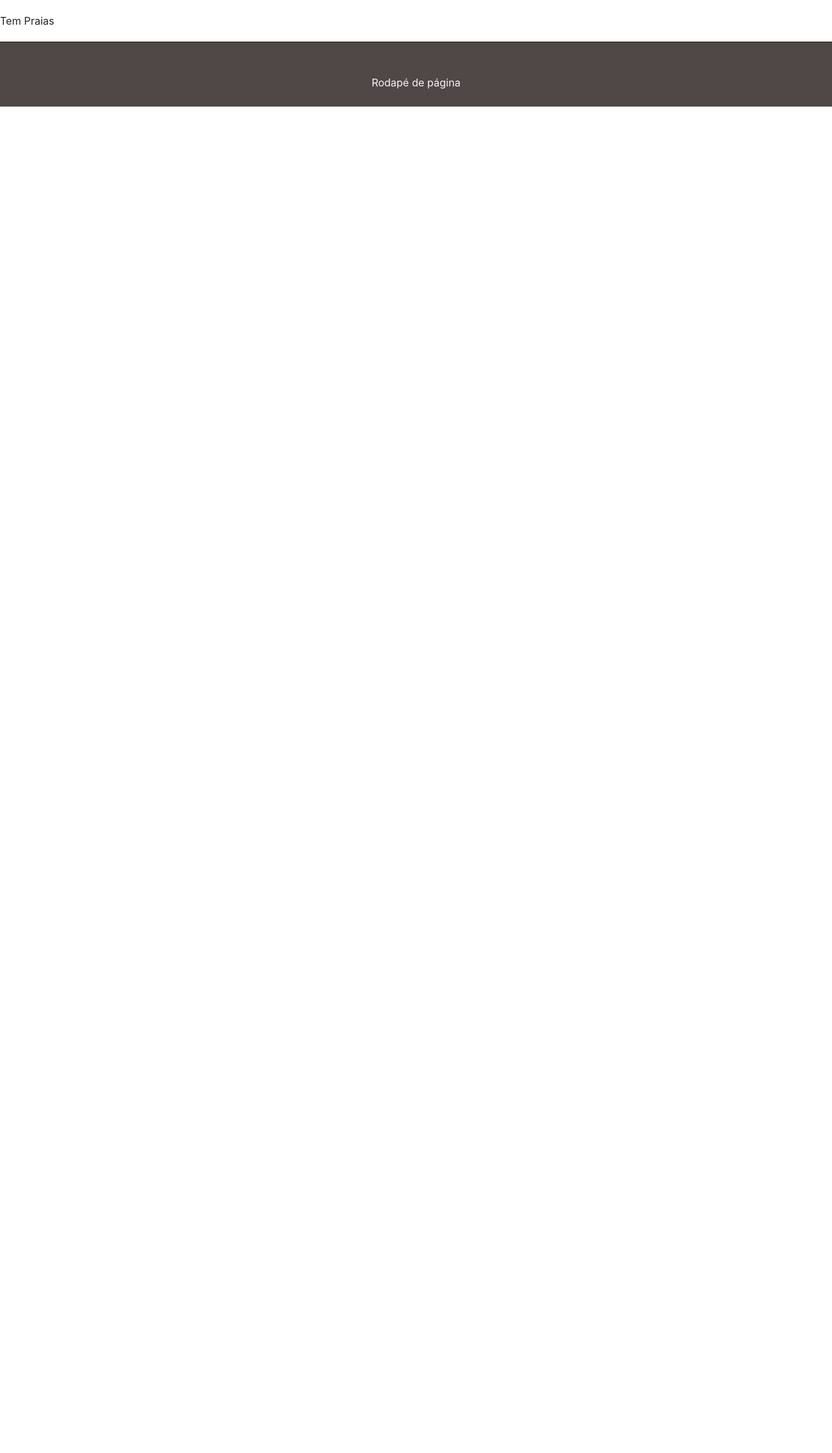
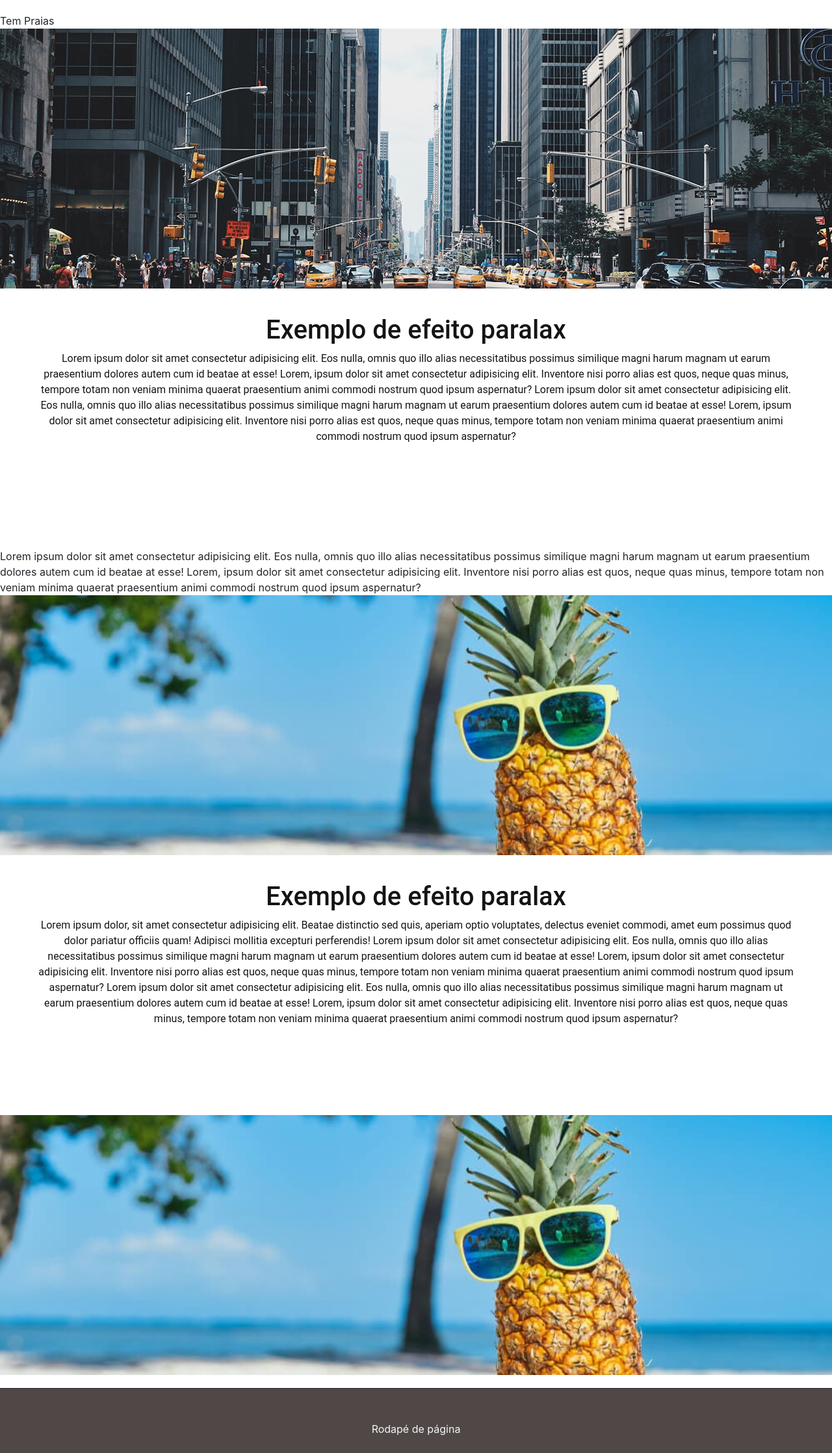
Before and after one commit to GabrielCalcada/alba-site, a Django app: page /Praias/ in a window 1280 px wide. Shown: the part 57-2293 px from the top of the page at 65% size. Before the commit the page ends 221 px from the top, so only its background shows below. Run offline with Django 3.2, Linux system fonts and the light colour scheme; parts of the project's set-up code (start-up, migrations or seed data) failed here and were passed over; some libraries are stand-ins or nearby versions.

Commit message:
Acho que fiz algo além disso, mas esse é o up do Efeito paralax no app praia.

```diff
--- a/config/settings.py
+++ b/config/settings.py
@@ -1,11 +1,8 @@
 """
 Django settings for config project.
-
 Generated by 'django-admin startproject' using Django 3.1.13.
-
 For more information on this file, see
 https://docs.djangoproject.com/en/3.1/topics/settings/
-
 For the full list of settings and their values, see
 https://docs.djangoproject.com/en/3.1/ref/settings/
 """
--- a/static/css/base.css
+++ b/static/css/base.css
@@ -205,6 +205,28 @@ a {
     letter-spacing: 1px;
 }
 
+:root{
+    --cor-primaria-succes : rgb(97, 188, 230);
+}
+
+
+
+.nav-link .dropdown-menu .dropdown-item{
+
+    border: none;
+    padding: 7px;
+    text-decoration: none;
+    cursor: pointer;
+    transition: background .3;
+
+}
+
+.nav-link .dropdown-menu .dropdown-item:hover{
+
+    background-color: var(--cor-primaria-succes);
+
+}
+
 
 /* Rodapé */
 
@@ -221,3 +243,46 @@ footer p {
     top: 50%;
     position: relative;
 }
+
+
+
+*{
+    padding: 0%;
+    margin: 0%;
+    box-sizing: border-box;
+}
+
+
+section{
+    width: 100%;
+    height: 400px;
+    text-align: center;
+    padding: 40px 4%;
+    font-family: roboto;
+    color: rgb(20, 20, 20);
+
+    background-position: center;
+    background-size: cover;
+    background-repeat: no-repeat;
+    background-attachment: fixed;
+
+}
+
+section p{
+    text-align: center;
+}
+
+h1{
+    margin-bottom: 20px;
+}
+
+
+section:nth-of-type(1){
+    background-image: url('../images/Fundo01.jpg');
+}
+section:nth-of-type(3){
+    background-image: url('../images/ferias.jpg');
+}
+section:nth-of-type(5){
+    background-image: url('../images/ferias.jpg');
+}
--- a/templates/praias.html
+++ b/templates/praias.html
@@ -4,4 +4,65 @@
 
 Tem Praias
 
+<section></section>
+
+<section>
+    <h1>Exemplo de efeito paralax</h1>
+    <p>Lorem ipsum dolor sit amet consectetur
+    adipisicing elit. Eos nulla, omnis quo illo alias
+     necessitatibus possimus similique magni harum
+     magnam ut earum praesentium dolores autem cum
+     id beatae at esse!
+    Lorem, ipsum dolor sit amet consectetur adipisicing elit.
+     Inventore nisi porro alias est quos, neque quas minus,
+     tempore totam non veniam minima quaerat praesentium animi
+     commodi nostrum quod ipsum aspernatur?
+     Lorem ipsum dolor sit amet consectetur
+     adipisicing elit. Eos nulla, omnis quo illo alias
+      necessitatibus possimus similique magni harum
+      magnam ut earum praesentium dolores autem cum
+      id beatae at esse!
+     Lorem, ipsum dolor sit amet consectetur adipisicing elit.
+      Inventore nisi porro alias est quos, neque quas minus,
+      tempore totam non veniam minima quaerat praesentium animi
+      commodi nostrum quod ipsum aspernatur?</p></section>
+      Lorem ipsum dolor sit amet consectetur
+    adipisicing elit. Eos nulla, omnis quo illo alias
+     necessitatibus possimus similique magni harum
+     magnam ut earum praesentium dolores autem cum
+     id beatae at esse!
+    Lorem, ipsum dolor sit amet consectetur adipisicing elit.
+     Inventore nisi porro alias est quos, neque quas minus,
+     tempore totam non veniam minima quaerat praesentium animi
+     commodi nostrum quod ipsum aspernatur?
+
+<section></section>
+
+<section>
+    <h1>Exemplo de efeito paralax
+    </h1>
+    <p>Lorem ipsum dolor, sit amet consectetur adipisicing
+    elit. Beatae distinctio sed quis, aperiam optio voluptates,
+    delectus eveniet commodi, amet eum possimus quod dolor pariatur
+    officiis quam! Adipisci mollitia excepturi perferendis!
+    Lorem ipsum dolor sit amet consectetur
+    adipisicing elit. Eos nulla, omnis quo illo alias
+     necessitatibus possimus similique magni harum
+     magnam ut earum praesentium dolores autem cum
+     id beatae at esse!
+    Lorem, ipsum dolor sit amet consectetur adipisicing elit.
+     Inventore nisi porro alias est quos, neque quas minus,
+     tempore totam non veniam minima quaerat praesentium animi
+     commodi nostrum quod ipsum aspernatur?
+     Lorem ipsum dolor sit amet consectetur
+     adipisicing elit. Eos nulla, omnis quo illo alias
+      necessitatibus possimus similique magni harum
+      magnam ut earum praesentium dolores autem cum
+      id beatae at esse!
+     Lorem, ipsum dolor sit amet consectetur adipisicing elit.
+      Inventore nisi porro alias est quos, neque quas minus,
+      tempore totam non veniam minima quaerat praesentium animi
+      commodi nostrum quod ipsum aspernatur?</p></section>
+      <section></section>
+
 {% endblock content %}
```
Also changed, not shown: static/images/Fundo01.jpg (added), static/images/Fundo02.jpg (added), static/images/f1.jpg (added), static/images/f2.jpg (added), static/images/f3.jpg (added), static/images/ferias.jpg (added), 2 other files.
